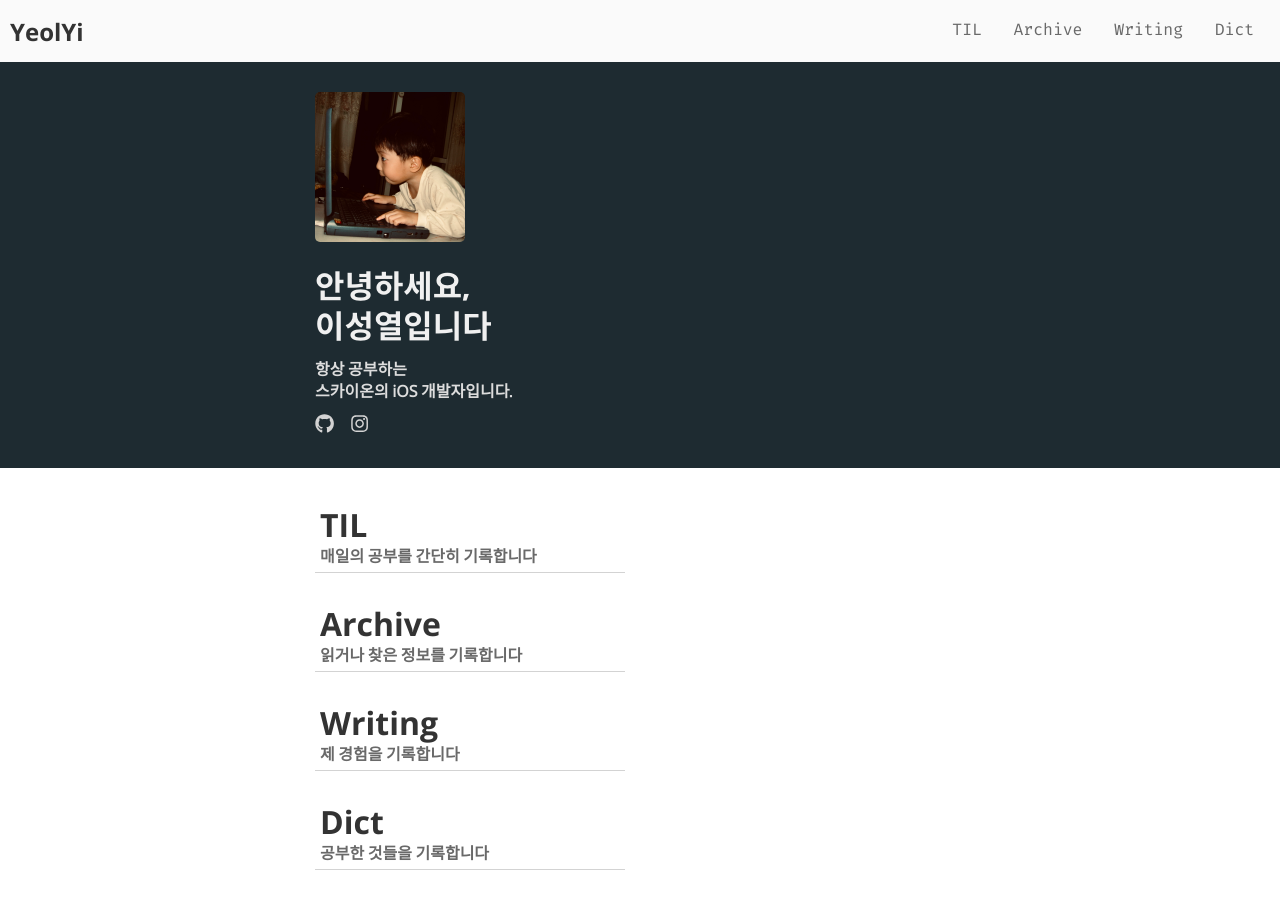
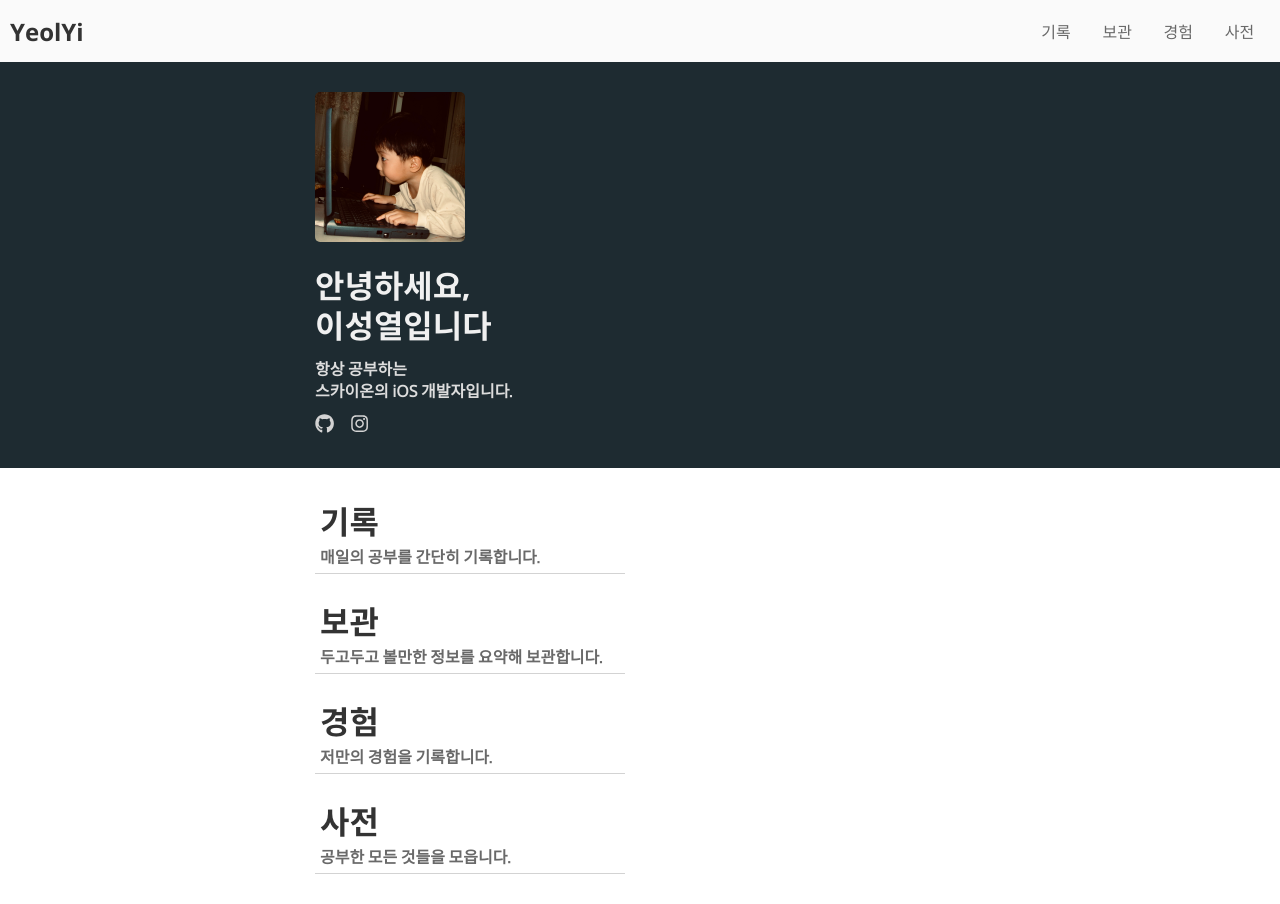
Before and after one commit to Yeolyi/blog, a Next.js app: page / in a window 1280 px wide. Shown: the top 904 px of the page. Built offline with nearby package versions, Linux system fonts and the light colour scheme.

Commit message:
[blog] 카테고리명 한글로 수정

```diff
--- a/components/navBar.jsx
+++ b/components/navBar.jsx
@@ -1,22 +1,21 @@
 import Link from "next/link"
 import styles from "./navBar.module.css"
 import { useRouter } from 'next/router'
-import Image from "next/image"
 
 export default function NavBar() {
     return <>
         <header id={styles.navBar}>
             <Link href="/"><h2 id={styles.logo}>YeolYi</h2></Link>
-            <CategoryList/>
+            <CategoryList />
         </header>
     </>
 }
 
-const categories = [
-    { name: "TIL", link: "/til" },
-    { name: "Archive", link: "/archive" },
-    { name: "Writing", link: "/writing" },
-    { name: "Dict", link: "/dict" },
+export const categories = [
+    { name: "기록", link: "/til", description: "매일의 공부를 간단히 기록합니다." },
+    { name: "보관", link: "/archive", description: "두고두고 볼만한 정보를 요약해 보관합니다." },
+    { name: "경험", link: "/writing", description: "저만의 경험을 기록합니다." },
+    { name: "사전", link: "/dict", description: "공부한 모든 것들을 모읍니다." },
 ];
 
 function CategoryList() {
--- a/pages/index.jsx
+++ b/pages/index.jsx
@@ -4,6 +4,7 @@ import { useState, useEffect, useRef } from "react"
 import { Transition } from "react-transition-group"
 import { FaGithub, FaInstagram } from "react-icons/fa"
 import Link from "next/link"
+import { categories } from "../components/navBar"
 
 const changingTexts = ["코드로 가치를 만드는", "아이같이 상상하는", "항상 공부하는"]
 
@@ -18,13 +19,6 @@ const transitionStyles = {
     exiting: { opacity: 0 },
     exited: { opacity: 0 },
 };
-
-const categoryData = [
-  { title: "TIL", description: "매일의 공부를 간단히 기록합니다", href: "/til" },
-  { title: "Archive", description: "읽거나 찾은 정보를 기록합니다", href: "/archive" },
-  { title: "Writing", description: "제 경험을 기록합니다", href: "/writing" },
-  { title: "Dict", description: "공부한 것들을 기록합니다", href: "/dict" },
-]
 
 export default function Home() {
     const [check, setCheck] = useState(0);
@@ -80,10 +74,10 @@ export default function Home() {
 }
 
 function CategoryList() {
-  return categoryData.map(x => {
-    return <Link href={x.href} key={x.title}>
+    return categories.map(x => {
+        return <Link href={x.link} key={x.name}>
             <div id={styles.categoryList}>
-        <h2>{x.title}</h2>
+                <h2>{x.name}</h2>
                 <h3>{x.description}</h3>
             </div>
         </Link>
--- a/pages/index.module.css
+++ b/pages/index.module.css
@@ -65,6 +65,7 @@
 #categoryList h2 {
     font-family: bold;
     font-size: 2rem;
+    margin-bottom: 4px;
 }
 
 #categoryList h3 {
```
Also changed, not shown: components/stories.jsx (+6 -11 lines). Lines whose indentation alone changed are shown as unchanged.
